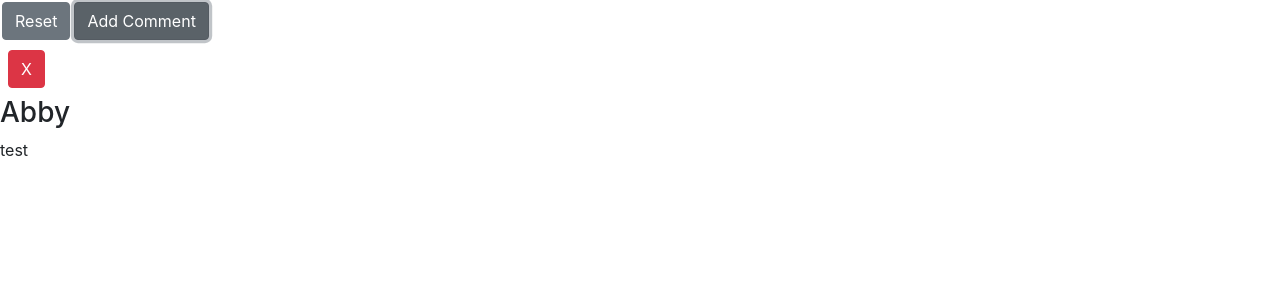
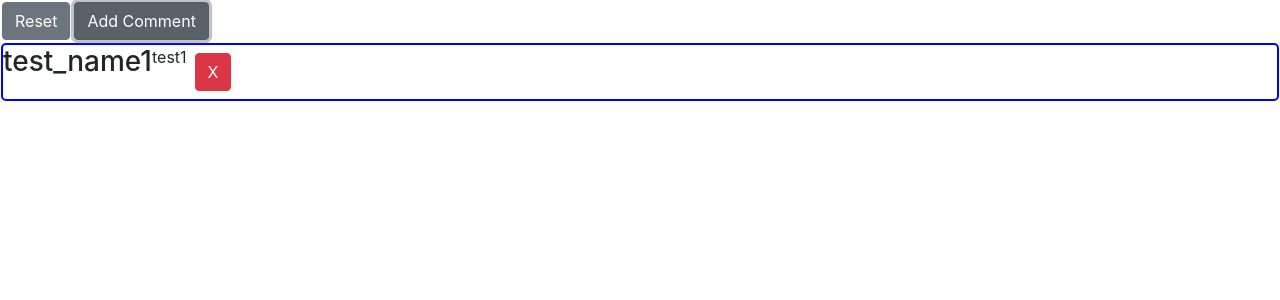
Before and after one commit to leon-li1/React-apps, a React (Create React App) app: page / in a window 1280 px wide. Both pictures are taken after a click on the button "Add Comment". Shown: the top 300 px of the page. Built offline with nearby package versions, Linux system fonts and the light colour scheme.

Commit message:
added styling

```diff
--- a/src/App.js
+++ b/src/App.js
@@ -8,15 +8,11 @@ function App() {
 
   const addUser = () => {
     setCount((prevCount) => prevCount + 1);
-    if (count === 0) users.push({ id: 1, name: "Abby", message: "test" });
-    else if (count === 1) users.push({ id: 2, name: "Bob", message: "test2" });
-    else if (count === 2) users.push({ id: 3, name: "Carl", message: "test3" });
-    else
-      users.push({
-        id: count + 1,
-        name: "test_name" + (count + 1),
-        message: "test" + (count + 1),
-      });
+    users.push({
+      id: count + 1,
+      name: "test_name" + (count + 1),
+      message: "test" + (count + 1),
+    });
     setUsers(users);
   };
 
--- a/src/comment.js
+++ b/src/comment.js
@@ -2,16 +2,19 @@ import React from "react";
 
 function Comment({ name, message, handleDelete }) {
   return (
-    <div>
-      <button
-        className="btn btn-secondary btn-danger m-2"
-        onClick={handleDelete}
-        // style={{ height: 20, width: 20 }}
-      >
+    <div
+      style={{
+        border: "2px solid blue",
+        borderRadius: 5,
+        margin: 1,
+        display: "flex",
+      }}
+    >
+      <h3>{name}</h3>
+      <p>{message}</p>
+      <button className="btn btn-danger m-2 btn-xs" onClick={handleDelete}>
         X
       </button>
-      <h3>{name}</h3>
-      <p>{message}</p>
     </div>
   );
 }
```
